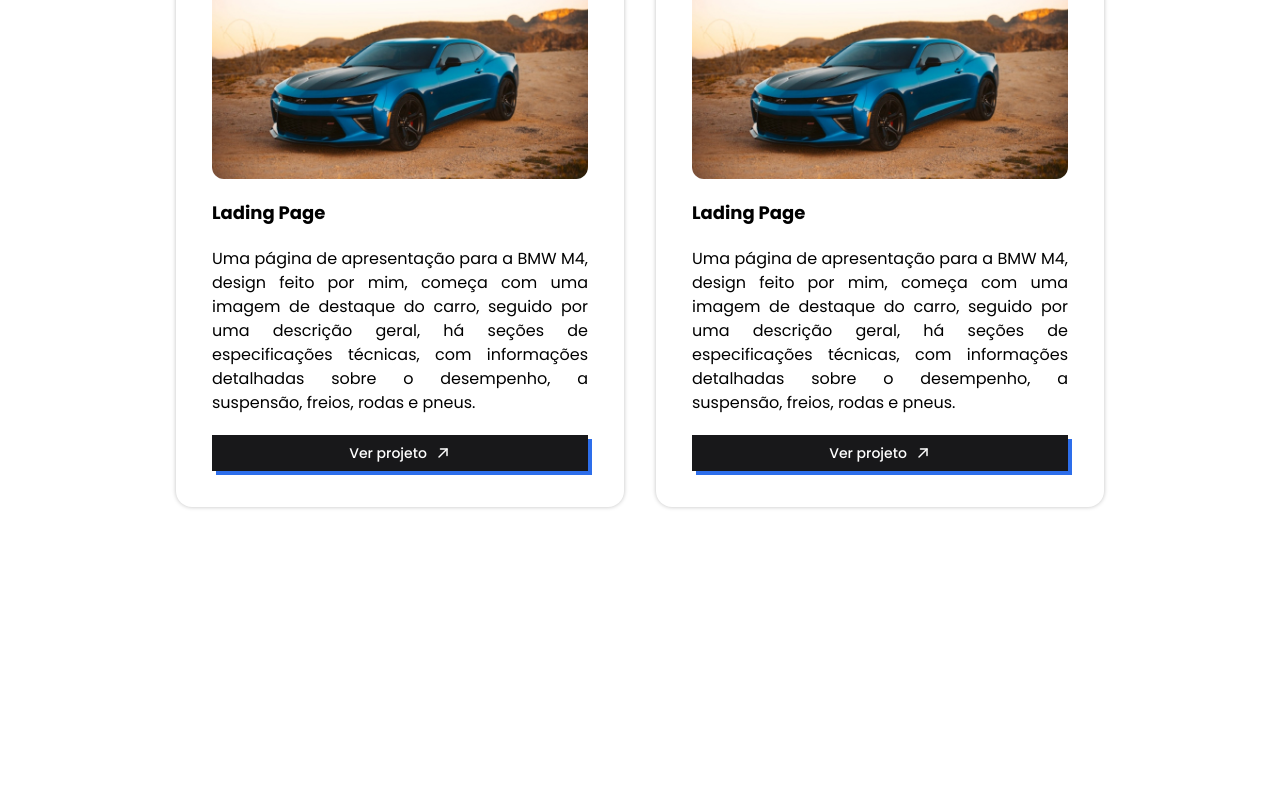
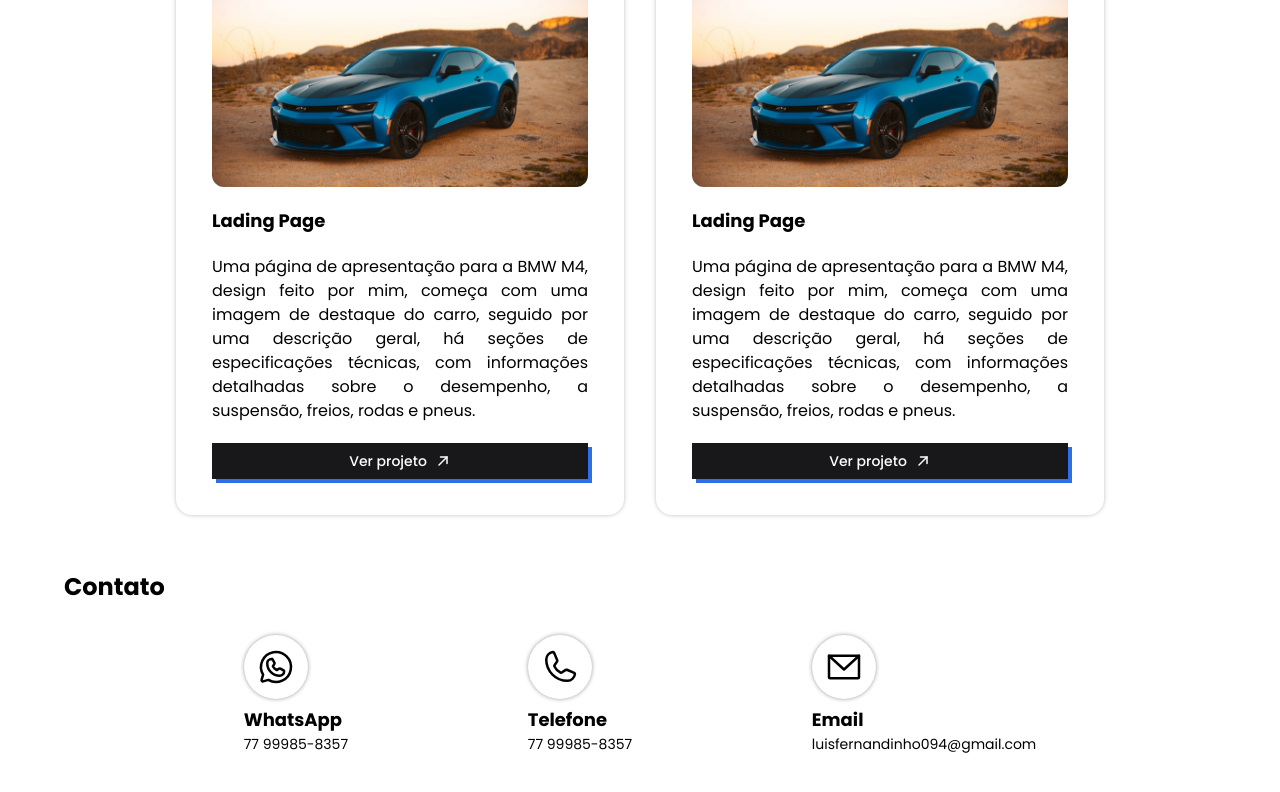
Before and after one commit to grilario/portfolio, a Next.js app: page / in a window 1280 px wide. Shown: the part 1944-2736 px from the top of the page. Before the commit the page ends 2499 px from the top, so only its background shows below. Built offline with nearby package versions, Linux system fonts and the light colour scheme.

Commit message:
feat: section contact

```diff
--- a/src/pages/index.tsx
+++ b/src/pages/index.tsx
@@ -1,7 +1,12 @@
 import Button from "@/components/Button";
 import Head from "next/head";
 import Image from "next/image";
-import { ArrowUpRight } from "phosphor-react";
+import {
+  ArrowUpRight,
+  EnvelopeSimple,
+  Phone,
+  WhatsappLogo,
+} from "phosphor-react";
 
 import paintBrush from "../../public/paintbrush.svg";
 import computer from "../../public/computer.svg";
@@ -98,7 +103,7 @@
               projetos pessoais.
             </p>
           </section>
-          <section className="my-12">
+          <section className="my-14">
             <h2 className="text-2xl font-bold">Projetos</h2>
             <div className="w-full mt-9 flex gap-8 justify-center flex-wrap">
               <div className="w-full max-w-md bg-white p-9 shadow-[0_0_4px_rgba(0,0,0,0.25)] rounded-2xl">
@@ -159,6 +164,32 @@
               </div>
             </div>
           </section>
+          <section className="my-14">
+            <h2 className="text-2xl font-bold">Contato</h2>
+            <div className="flex justify-evenly mt-8">
+              <div>
+                <div className="inline-block bg-white p-3 rounded-full shadow-[0_0_4px_rgba(0,0,0,0.4)]">
+                  <WhatsappLogo size={40} />
+                </div>
+                <span className="block font-bold text-lg">WhatsApp</span>
+                <p className="text-sm">77 99985-8357</p>
+              </div>
+              <div>
+                <div className="inline-block bg-white p-3 rounded-full shadow-[0_0_4px_rgba(0,0,0,0.4)]">
+                  <Phone size={40} />
+                </div>
+                <span className="block font-bold text-lg">Telefone</span>
+                <p className="text-sm">77 99985-8357</p>
+              </div>
+              <div>
+                <div className="inline-block bg-white p-3 rounded-full shadow-[0_0_4px_rgba(0,0,0,0.4)]">
+                  <EnvelopeSimple size={40} />
+                </div>
+                <span className="block font-bold text-lg">Email</span>
+                <p className="text-sm">luisfernandinho094@gmail.com</p>
+              </div>
+            </div>
+          </section>
         </main>
       </div>
     </>
```
